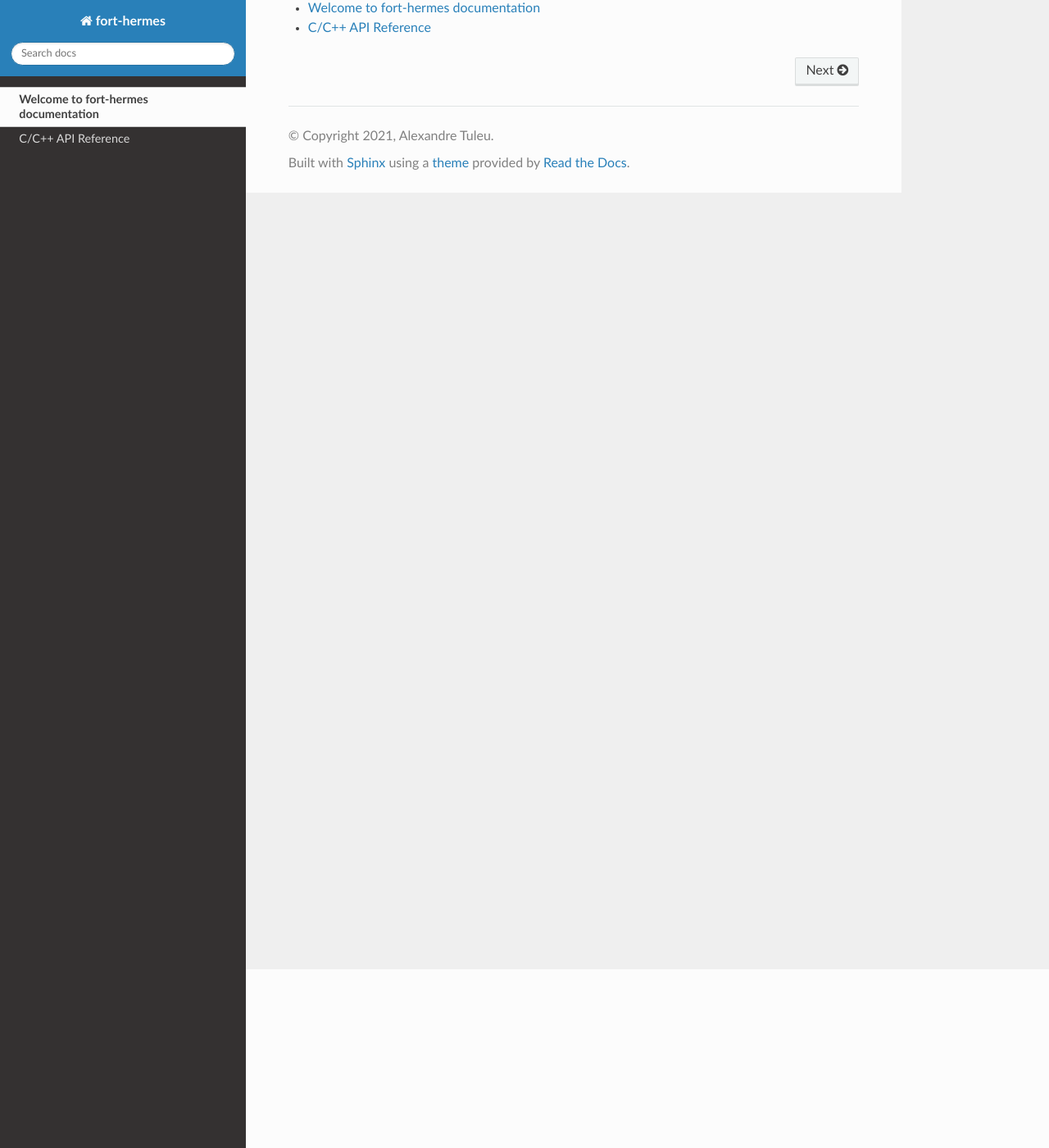
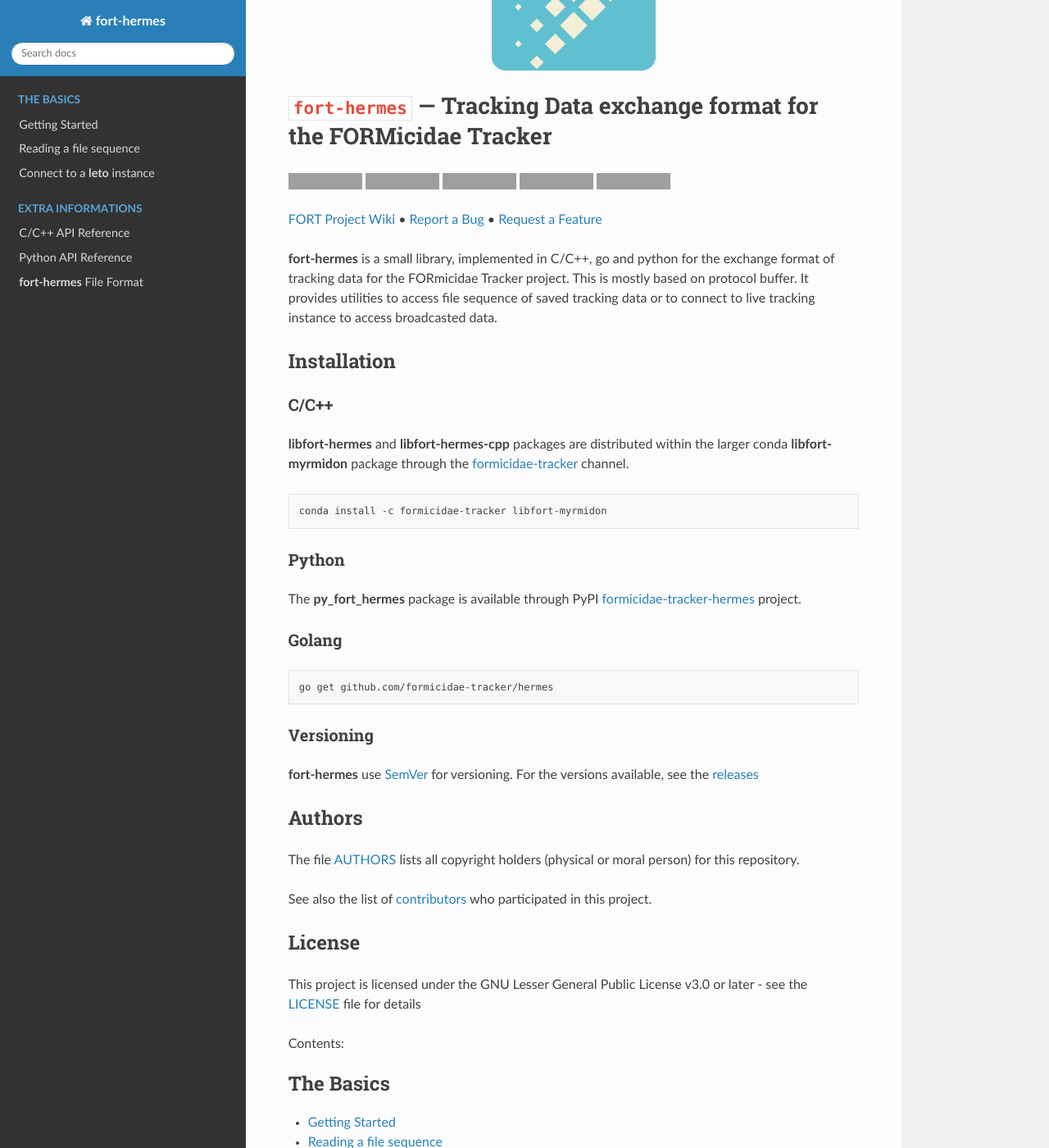
Before and after one commit to formicidae-tracker/hermes, a Sphinx documentation site: the page built from docs/index.rst, in a window 1280 px wide and 1400 px high, scrolled down 218 px. Shown: the whole window at 82% size. Built offline with Sphinx 7.4.7 and the Read the Docs theme 2.0.0, drawn with Linux system fonts in a browser that asks for light colours; some of the changed text lies outside the part shown; grey boxes are pictures that could not be loaded.

Commit message:
First draft for documentation

```diff
--- a/README.rst
+++ b/README.rst
@@ -1,7 +1,9 @@
 .. raw:: html
 
-    <p align="center"><img src="https://github.com/formicidae-tracker/hermes/raw/master/resources/icons/fort-hermes.svg" width="300px" alt="fort-hermes logo"></p>
+    <p align="center"><img src="https://github.com/formicidae-tracker/hermes/raw/master/resources/icons/fort-hermes.svg" width="200px" alt="fort-hermes logo"></p>
 
+``fort-hermes`` — Tracking Data exchange format for the FORMicidae Tracker
+**************************************************************************
 
 |Build Status| |Coverage Status| |Stable Documentation Status| |PyPI package| |License|
 
@@ -9,16 +11,14 @@
 • `Report a Bug <https://github.com/fortmicidae-tracker/hermes/issues/new>`_
 • `Request a Feature <https://github.com/formicidae-tracker/hermes/issues/new>`_
 
-.. start
-
 **fort-hermes** is a small library, implemented in C/C++, go and
 python for the exchange format of tracking data for the FORmicidae
 Tracker project. This is mostly based on protocol buffer. It provides
 utilities to access file sequence of saved tracking data or to connect
 to live tracking instance to access broadcasted data.
 
-Getting started
----------------
+Installation
+------------
 
 C/C++
 =====
@@ -28,6 +28,7 @@ within the larger conda **libfort-myrmidon** package through the
 `formicidae-tracker <https://anaconda.org/formicidae-tracker>`_ channel.
 
 .. code-block:: bash
+
    conda install -c formicidae-tracker libfort-myrmidon
 
 Python
@@ -41,6 +42,7 @@ Golang
 ======
 
 .. code-block:: bash
+
    go get github.com/formicidae-tracker/hermes
 
 
--- a/docs/api/FileContext.rst
+++ b/docs/api/FileContext.rst
@@ -1,7 +1,7 @@
 .. api_FileContext:
 
-``fort::hermes::FileContext``
-+++++++++++++++++++++++++++++
+fort::hermes::FileContext
++++++++++++++++++++++++++
 
 .. doxygenclass:: fort::hermes::FileContext
    :members:
--- a/docs/api/NetworkContext.rst
+++ b/docs/api/NetworkContext.rst
@@ -1,7 +1,7 @@
 .. api_NetworkContext:
 
-``fort::hermes::NetworkContext``
-++++++++++++++++++++++++++++++++
+fort::hermes::NetworkContext
+++++++++++++++++++++++++++++
 
 .. doxygenclass:: fort::hermes::NetworkContext
    :members:
--- a/docs/api/index.rst
+++ b/docs/api/index.rst
@@ -3,13 +3,18 @@
 C/C++ API Reference
 ===================
 
-The following pages list a reference to the ``fort-hermes`` C++ and C
-API. Since the python and go versions are native libraries, one mus
-use the respective documentation tools ``pydoc`` and ``godoc`` for
-these libraries
+
+.. toctree::
+   FileContext
+   NetworkContext
+   Errors
+
+Python API Reference
+====================
+
 
 .. toctree::
 
-   FileContext
-   NetworkContext
-   Errors
+   py_fort_hermes_file
+   py_fort_hermes_network
+   py_fort_hermes_errors
--- /dev/null
+++ b/docs/api/py_fort_hermes_file.rst
@@ -0,0 +1,7 @@
+.. api_py_fort_hermes_file:
+
+py_fort_hermes.file
++++++++++++++++++++
+
+.. automodule:: py_fort_hermes.file
+   :members:
--- /dev/null
+++ b/docs/api/py_fort_hermes_network.rst
@@ -0,0 +1,7 @@
+.. api_py_fort_hermes_network:
+
+py_fort_hermes.network
+++++++++++++++++++++++
+
+.. automodule:: py_fort_hermes.network
+   :members:
--- a/docs/conf.py
+++ b/docs/conf.py
@@ -1,6 +1,7 @@
 import subprocess
 import os
 import glob
+import sys
 
 
 def configureDoxyfile(input_files, output_dir):
@@ -61,8 +62,13 @@ author = 'Alexandre Tuleu'
 # extensions coming with Sphinx (named 'sphinx.ext.*') or your custom
 # ones.
 extensions = [
-    "breathe"
+    "breathe",
+    "sphinx.ext.autodoc",
+    "sphinx.ext.napoleon",
 ]
+
+rootpath = os.path.abspath(os.path.dirname(os.path.dirname(__file__)))
+sys.path.append(os.path.join(rootpath, 'src/python'))
 
 breathe_default_project = "fort-hermes"
 
--- /dev/null
+++ b/docs/connect_to_a_leto_instance.rst
@@ -0,0 +1,44 @@
+.. connect_to_a_leto_instance
+
+Connect to a **leto** instance
+==============================
+
+**fort-hermes** provides utility to connect to a live **leto**
+ instance. Usually those broadcast live tracking data on TCP
+ port 4002. Those broadcast can be accessed with
+ :cpp:class:`fort::hermes::FileContext` or
+ :py:func:`py_fort_hermes.network.connect`
+
+C++
+---
+
+
+.. code-block:: c++
+
+    #include <fort/hermes/NetworkContext.hpp>
+
+    NetworkContext context("host",4002,true);
+
+    // Like for FileContext, we re-use the same FrameReadout through the loop;
+    FrameReadout ro;
+    while (true) {
+        try {
+            context.Read(&ro);
+        } catch ( const fort::Hermes::WouldBlock &) {
+            //No message ready yet
+        }
+    }
+
+Python
+------
+
+
+.. code-block:: python
+
+    import py_fort_hermes as fh
+
+    with fh.network.connect("host") as c:
+         try:
+            ro = next(c)
+         except StopIteration:
+            break
--- /dev/null
+++ b/docs/format.rst
@@ -0,0 +1,6 @@
+.. format
+
+**fort-hermes** File Format
+===========================
+
+This is not yet fully documented
--- /dev/null
+++ b/docs/getting_started.rst
@@ -0,0 +1,77 @@
+.. getting_started
+
+Getting Started
+===============
+
+C++
+^^^
+
+Installation from conda
+-----------------------
+
+It is recommanded to install the `conda <https://conda.io>`_ package
+`libfort-myrmidon
+<https://anaconda.org/formicidae-tracker/libfort-myrmidon>`_ from a
+fresh miniconda install:
+
+.. code-block:: bash
+
+   conda create -n my-env
+   conda activate my-env
+   conda install -c formicidae-tracker libfort-myrmidon
+
+This will install the **fort-hermes** library which
+**libfort-myrmidon** depends upon. Alternatively one can install the
+library from sources.
+
+Installation from sources
+-------------------------
+
+The library requires a recent **cmake**, **libasio-dev**,
+**libprotobuf-dev** and **protobuf-compiler** packages on Debian based distribution.
+
+.. code-block:: bash
+
+   git clone https://github.com/formicidae-tracker/hermes
+   cd hermes
+   mkdir -p build
+   cd build
+   cmake -DCMAKE_BUILD_TYPE=RelWithDebInfo ../
+   make
+   sudo make install
+
+Linking to a C++ project
+------------------------
+
+CMake based project
+~~~~~~~~~~~~~~~~~~~
+
+The installation provides a **FortHermesCppConfig.cmake** file simply use
+in your project:
+
+.. code-block:: cmake
+
+   find_package(FortHermesCpp REQUIRED)
+   include_directories(${FORT_HERMES_CPP_INCLUDE_DIRS})
+
+   target_link_libraries(my-target ${FORT_HERMES_CPP_LIBRARIES})
+
+**pkg-config** project
+~~~~~~~~~~~~~~~~~~~~~~
+
+The package provides a **fort-hermes.pc** files to provides cflags and
+linker options.
+
+Go
+^^^
+
+The package `github.com/formicidae-tracker/hermes/src/go/hermes
+<https://pkg.go.dev/github.com/formicidae-tracker/hermes@v0.5.0/src/go/hermes>`_
+provides compiled protobuf messages and utilities.
+
+Python
+^^^^^^
+
+The python package is available through `PyPI's project
+formicidae-tracker-hermes
+<https://pypi.org/project/formicidae-tracker-hermes/>`_
--- a/docs/index.rst
+++ b/docs/index.rst
@@ -1,19 +1,20 @@
-.. fort-hermes documentation
+.. include:: ../README.rst
 
-Welcome to `fort-hermes` documentation
-======================================
+Contents:
+
+.. toctree::
+   :maxdepth: 1
+   :caption: The Basics
+
+   getting_started
+   read_a_file_sequence
+   connect_to_a_leto_instance
+
 
 
 .. toctree::
    :maxdepth: 2
-   :caption: Contents:
+   :caption: Extra Informations
 
-
-Table of Contents
-^^^^^^^^^^^^^^^^^
-
-.. toctree::
-   :maxdepth: 1
-
-   self
    api/index
+   format
--- /dev/null
+++ b/docs/read_a_file_sequence.rst
@@ -0,0 +1,72 @@
+.. read_a_file_sequence
+
+Reading a file sequence
+=======================
+
+FORT's **artemis**/**leto** writes tracking data in sequence of files,
+where each files ususally contains 2 hours worth of tracking
+data. Theses files are usually named
+``tracking.0000.hermes``, ``tracking.0001.hermes`` and so on..
+
+**fort-hermes** provides utilities to read such a sequence of
+files through :cpp:class:`fort::hermes::FileContext` or
+:py:class:`py_fort_hermes.file.Context`
+
+
+C++
+---
+
+**fort-hermes** provides the class
+:cpp:class:`fort::hermes::FileContext` to access a sequence of
+tracking file. By default it will read the first provided segment and
+continue until the last one is fully successfully read and throw a
+:cpp:class:`fort::hermes::EndOfFile` exception. If an error occurs
+before the last segment is succesfully read a
+:cpp:class:`fort::hermes::UnexpectedEndOfFileSequence` exception is
+thrown.
+
+.. code-block:: c++
+
+    #include <fort/hermes/FileContext.hpp>
+
+    FileContext context("tracking.0000.hermes")
+
+    // to avoid ununcessary memory allocation, the same protobuf
+    // message is re-used for each iteration
+    fort::hermes::FrameReadout ro;
+
+    while (true) { // enter an unknown loop
+        try {
+            // read a FrameReadout from the context
+            context.Read(&ro);
+            //do something with the readout
+        } catch(const fort::hermes::EndOfFile &) {
+            //EndOfFile is thrown when no data is available
+            break;
+        } catch (const fort::hermes::UnexpectedEndOfFileSequence & e) {
+            // if an error occurs before the end of file sequence, we
+            // can access the corrupted segment file path
+            std::cerr << "Got an error in " << e.SegmentFilePath() << std::endl;
+            break;
+        }
+    }
+
+Python
+------
+
+The function :py:func:`py_fort_hermes.file.open` opens a
+:py:class:`py_fort_hermes.file.Context` which is iterable in a **for**
+loop. Again if the file sequence encounters an errors before the last
+segment is fully read,a
+:py:class:`py_fort_hermes.UnexpectedEndOfFileSequence` is raised.
+
+.. code-block:: python
+
+    import py_fort_hermes as fh
+
+    with fh.file.open('tracking.0000.hermes') as s:
+        try:
+            for ro in s:
+                # do something with readout
+        except fh.UnexpectedEndOfFileSequence as e:
+            print("%s is corrupted" % e.segmentPath)
```
Also changed, not shown: docs/api/Errors.rst (+9 -9 lines), docs/api/py_fort_hermes_errors.rst (added, +13 -0 lines), 4 other files.
